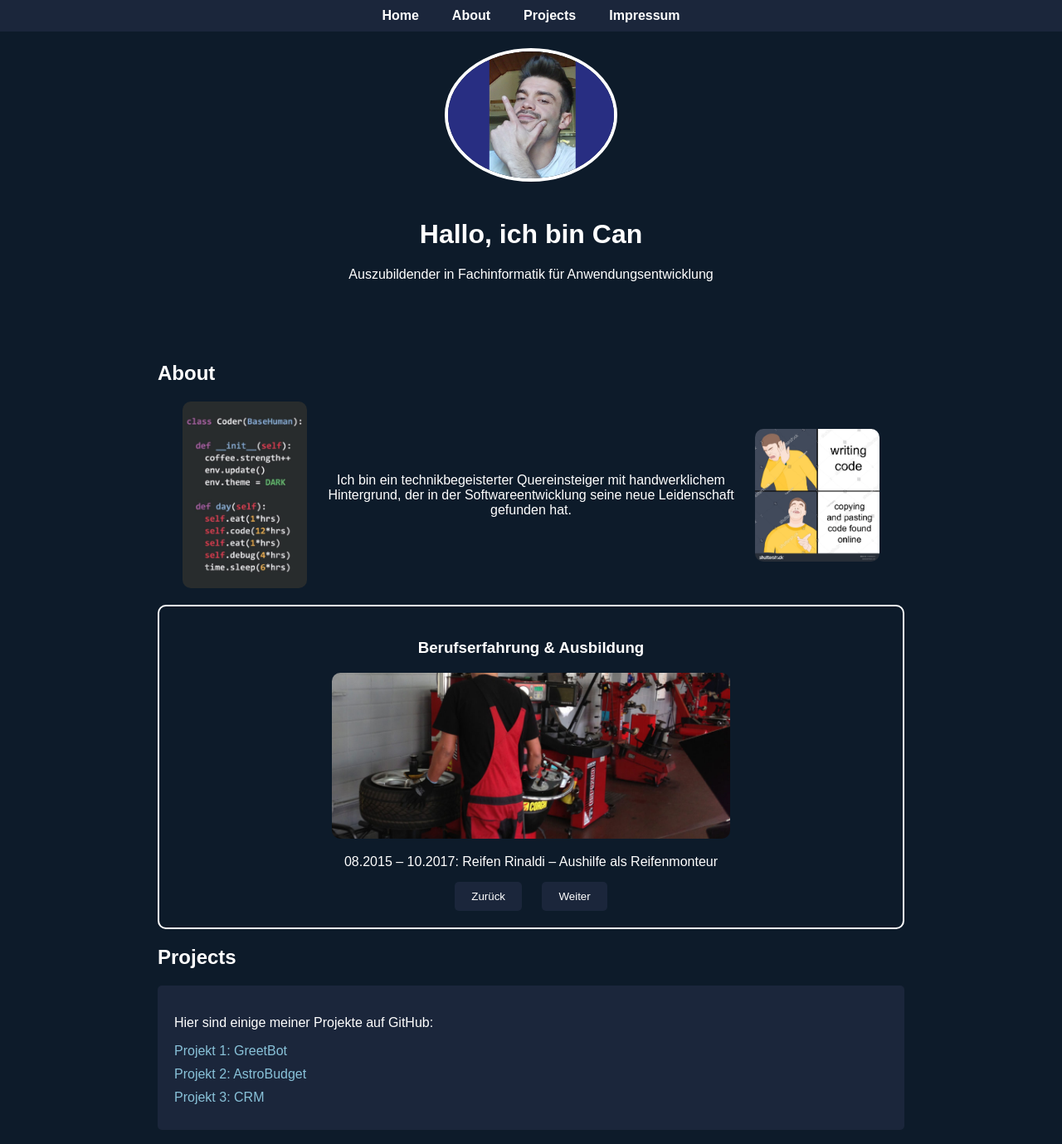
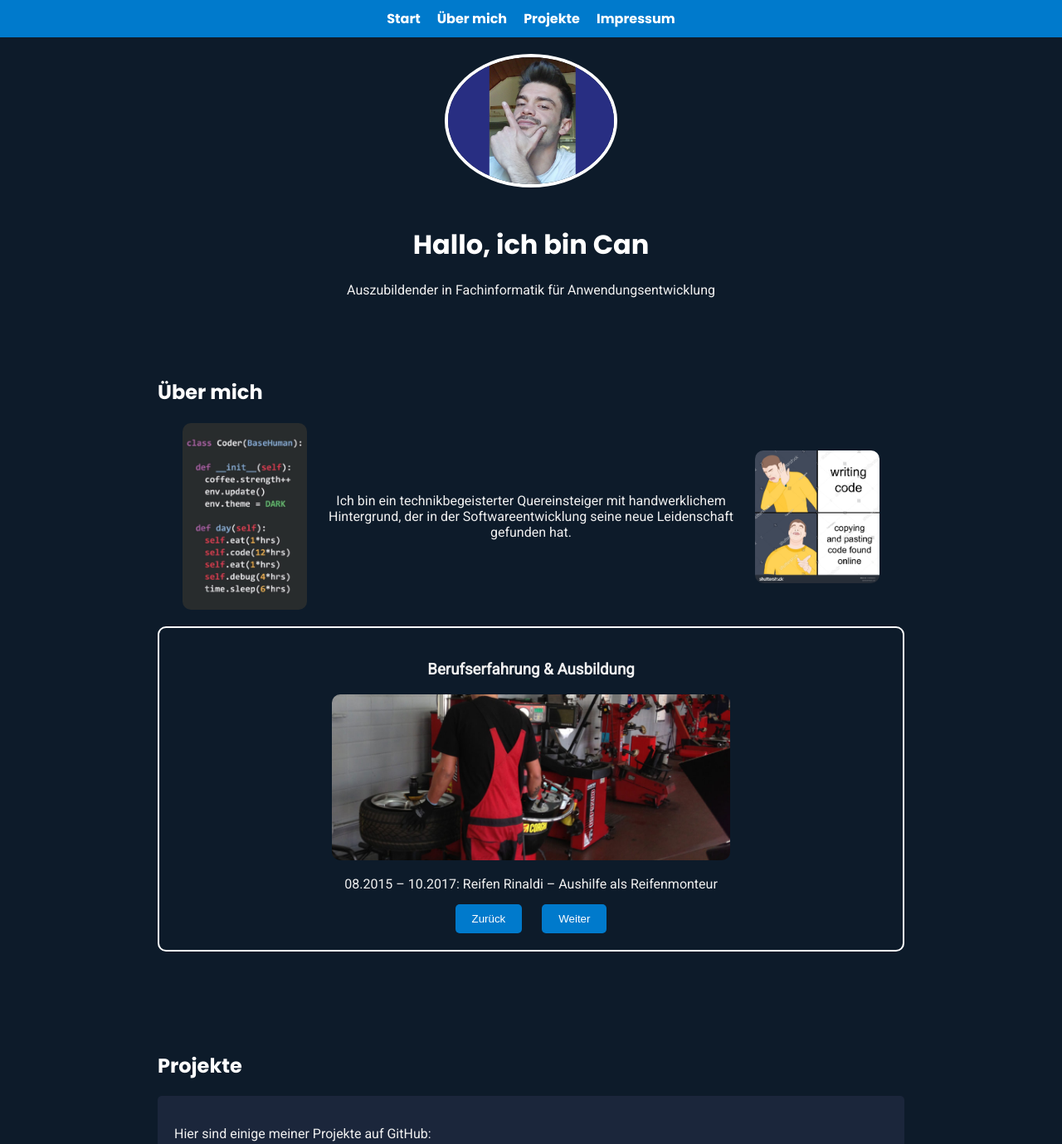
Before and after one commit to CandixFit/my-portfolio, a plain HTML site: page index.html in a window 1280 px wide. Shown: the top 1379 px of the page at 83% size. Drawn offline with Linux system fonts and the light colour scheme.

Commit message:
Update: Schriftart und Mobilgerät freundlich

```diff
--- a/index.html
+++ b/index.html
@@ -4,32 +4,48 @@
   <meta charset="UTF-8" />
   <meta name="viewport" content="width=device-width, initial-scale=1.0" />
   <title>My Person – Can Cingöz</title>
+  <link href="https://fonts.googleapis.com/css2?family=Poppins:wght@400;700&family=Roboto&display=swap" rel="stylesheet">
   <style>
+    :root {
+      --primary: #007acc;
+      --dark: #0d1b2a;
+      --accent: #89c2d9;
+      --light: #e6f0fa;
+      --white: #ffffff;
+      --text: #f0f0f0;
+    }
+
     body {
-      background-color: #0d1b2a;
-      color: white;
-      font-family: Arial, sans-serif;
+      background-color: var(--dark);
+      color: var(--text);
+      font-family: 'Roboto', sans-serif;
       margin: 0;
     }
 
     nav {
-      background-color: #1b263b;
-      display: flex;
-      justify-content: center;
-      padding: 10px;
+      background-color: var(--primary);
       position: sticky;
       top: 0;
       z-index: 1000;
     }
 
-    nav a {
-      color: white;
+    .nav-links {
+      list-style: none;
+      display: flex;
+      justify-content: center;
+      margin: 0;
+      padding: 10px;
+      gap: 20px;
+    }
+
+    .nav-links li a {
+      color: var(--white);
       text-decoration: none;
-      margin: 0 20px;
+      font-family: 'Poppins', sans-serif;
       font-weight: bold;
     }
 
-    nav a:hover {
+    .nav-links li a:hover {
       text-decoration: underline;
     }
 
@@ -39,7 +55,8 @@
     }
 
     h1, h2 {
-      color: #ffffff;
+      font-family: 'Poppins', sans-serif;
+      color: var(--white);
     }
 
     .container {
@@ -80,7 +97,7 @@
     .slideshow {
       text-align: center;
       padding: 20px;
-      border: 2px solid #ffffff;
+      border: 2px solid var(--white);
       border-radius: 10px;
       margin: 20px 0;
       min-height: 120px;
@@ -101,7 +118,7 @@
     }
 
     .controls button {
-      background-color: #1b263b;
+      background-color: var(--primary);
       color: white;
       border: none;
       padding: 10px 20px;
@@ -111,7 +128,7 @@
     }
 
     .controls button:hover {
-      background-color: #415a77;
+      background-color: #005fa3;
     }
 
     .contact, .projects {
@@ -121,7 +138,7 @@
     }
 
     .projects a {
-      color: #89c2d9;
+      color: var(--accent);
       display: block;
       margin: 10px 0;
       text-decoration: none;
@@ -130,15 +147,41 @@
     .projects a:hover {
       text-decoration: underline;
     }
+
+    @media (max-width: 768px) {
+      .nav-links {
+        flex-direction: column;
+        align-items: center;
+      }
+
+      .about-flex {
+        flex-direction: column;
+      }
+
+      .about-flex img {
+        max-width: 100px;
+      }
+
+      .team-member {
+        width: 90%;
+      }
+
+      form {
+        width: 100%;
+        padding: 0 10px;
+      }
+    }
   </style>
 </head>
 <body>
 
   <nav>
-    <a href="#home">Home</a>
-    <a href="#about">About</a>
-    <a href="#projects">Projects</a>
-    <a href="#impressum">Impressum</a>
+    <ul class="nav-links">
+      <li><a href="#home">Start</a></li>
+      <li><a href="#about">Über mich</a></li>
+      <li><a href="#projects">Projekte</a></li>
+      <li><a href="#impressum">Impressum</a></li>
+    </ul>
   </nav>
 
   <header class="home" id="home">
@@ -147,14 +190,11 @@
     <p>Auszubildender in Fachinformatik für Anwendungsentwicklung</p>
   </header>
 
-  <div class="container">
-    <section id="about">
-      <h2>About</h2>
+  <div class="container" id="about">
+    <h2>Über mich</h2>
     <div class="about-flex">
       <img src="img/left-photo.jpg" alt="Linkes Bild" />
-        <p>
-          Ich bin ein technikbegeisterter Quereinsteiger mit handwerklichem Hintergrund, der in der Softwareentwicklung seine neue Leidenschaft gefunden hat.
-        </p>
+      <p>Ich bin ein technikbegeisterter Quereinsteiger mit handwerklichem Hintergrund, der in der Softwareentwicklung seine neue Leidenschaft gefunden hat.</p>
       <img src="img/right-photo.jpg" alt="Rechtes Bild" />
     </div>
 
@@ -162,26 +202,31 @@
       <h3>Berufserfahrung & Ausbildung</h3>
       <img id="slideImage" src="img/vaillant.jpg" alt="Slideshow-Bild" style="max-width: 100%; max-height: 200px; margin-bottom: 15px; border-radius: 10px;" />
       <div id="slide" class="visible"></div>
-
       <div class="controls">
         <button onclick="prevSlide()">Zurück</button>
         <button onclick="nextSlide()">Weiter</button>
       </div>
     </div>
-    </section>
+  </div>
 
-    <section id="projects">
-      <h2>Projects</h2>
+  <div class="container" id="projects">
+    <h2>Projekte</h2>
     <div class="projects">
       <p>Hier sind einige meiner Projekte auf GitHub:</p>
       <a href="https://candixfit.github.io/GreetBot2/" target="_blank">Projekt 1: GreetBot</a>
       <a href="https://candixfit.github.io/AstroBudget/" target="_blank">Projekt 2: AstroBudget</a>
       <a href="https://candixfit.github.io/CRM/" target="_blank">Projekt 3: CRM</a>
-        <!-- Weitere Links nach Bedarf einfügen -->
     </div>
-    </section>
+  </div>
 
-
+  <div class="container" id="impressum">
+    <h2>Impressum</h2>
+    <div class="contact">
+      <p><strong>Angaben gemäß § 5 TMG:</strong></p>
+      <p>Can Cingöz<br>Zuhause<br>42857 Remscheid<br>Deutschland</p>
+      <p><strong>Kontakt:</strong><br>Telefon: 0170 544 1938<br>E-Mail: <a href="mailto:can.cngz@outlook.de" style="color: #ffffff;">can.cngz@outlook.de</a></p>
+      <p><strong>Verantwortlich für den Inhalt nach § 55 Abs. 2 RStV:</strong><br>Can Cingöz</p>
+    </div>
   </div>
 
   <footer>
@@ -190,28 +235,12 @@
 
   <script>
     const slides = [
-  {
-    text: "07.2012 – 05.2015: Reifen Wrona – Aushilfe als Reifenmonteur",
-    img: "img/wrona.jpg"
-  },
-  {
-    text: "08.2015 – 10.2017: Reifen Rinaldi – Aushilfe als Reifenmonteur",
-    img: "img/rinaldi.jpg"
-  },
-  {
-    text: "10.2017 – 02.2020: Tente-Rollen – Produktionshelfer",
-    img: "img/tente.jpg"
-  },
-  {
-    text: "02.2021 – 04.2024: Vaillant Deutschland – Lötung, Montage, Wartung",
-    img: "img/vaillant.jpg"
-  },
-  {
-    text: "01.2025 – 02.2027: Online Akademie – Ausbildung zum Fachinformatiker",
-    img: "img/akademie.jpg"
-  }
+      { text: "07.2012 – 05.2015: Reifen Wrona – Aushilfe als Reifenmonteur", img: "img/wrona.jpg" },
+      { text: "08.2015 – 10.2017: Reifen Rinaldi – Aushilfe als Reifenmonteur", img: "img/rinaldi.jpg" },
+      { text: "10.2017 – 02.2020: Tente-Rollen – Produktionshelfer", img: "img/tente.jpg" },
+      { text: "02.2021 – 04.2024: Vaillant Deutschland – Lötung, Montage, Wartung", img: "img/vaillant.jpg" },
+      { text: "01.2025 – 02.2027: Online Akademie – Ausbildung zum Fachinformatiker", img: "img/akademie.jpg" }
     ];
-
 
     const slideElement = document.getElementById("slide");
     const imageElement = document.getElementById("slideImage");
@@ -226,6 +255,7 @@
     }
 
     let currentSlide = 0;
+
     function nextSlide() {
       currentSlide = (currentSlide + 1) % slides.length;
       showSlide(currentSlide);
@@ -236,24 +266,8 @@
       showSlide(currentSlide);
     }
 
-    // Autoplay
     setInterval(nextSlide, 4000);
-
-    // Initial anzeigen
     showSlide(currentSlide);
   </script>
-<section id="impressum">
-  <div class="container">
-    <h2>Impressum</h2>
-    <div class="contact">
-      <p><strong>Angaben gemäß § 5 TMG:</strong></p>
-      <p>Can Cingöz<br>Zuhause<br>42857 Remscheid<br>Deutschland</p>
-      <p><strong>Kontakt:</strong></p>
-      <p>Telefon: 0170 544 1938<br>E-Mail: <a href="mailto:can.cngz@outlook.de" style="color: #ffffff;">can.cngz@outlook.de</a></p>
-      <p><strong>Verantwortlich für den Inhalt nach § 55 Abs. 2 RStV:</strong><br>Can Cingöz</p>
-    </div>
-  </div>
-</section>
-
 </body>
 </html>
```
Lines whose indentation alone changed are shown as unchanged.
